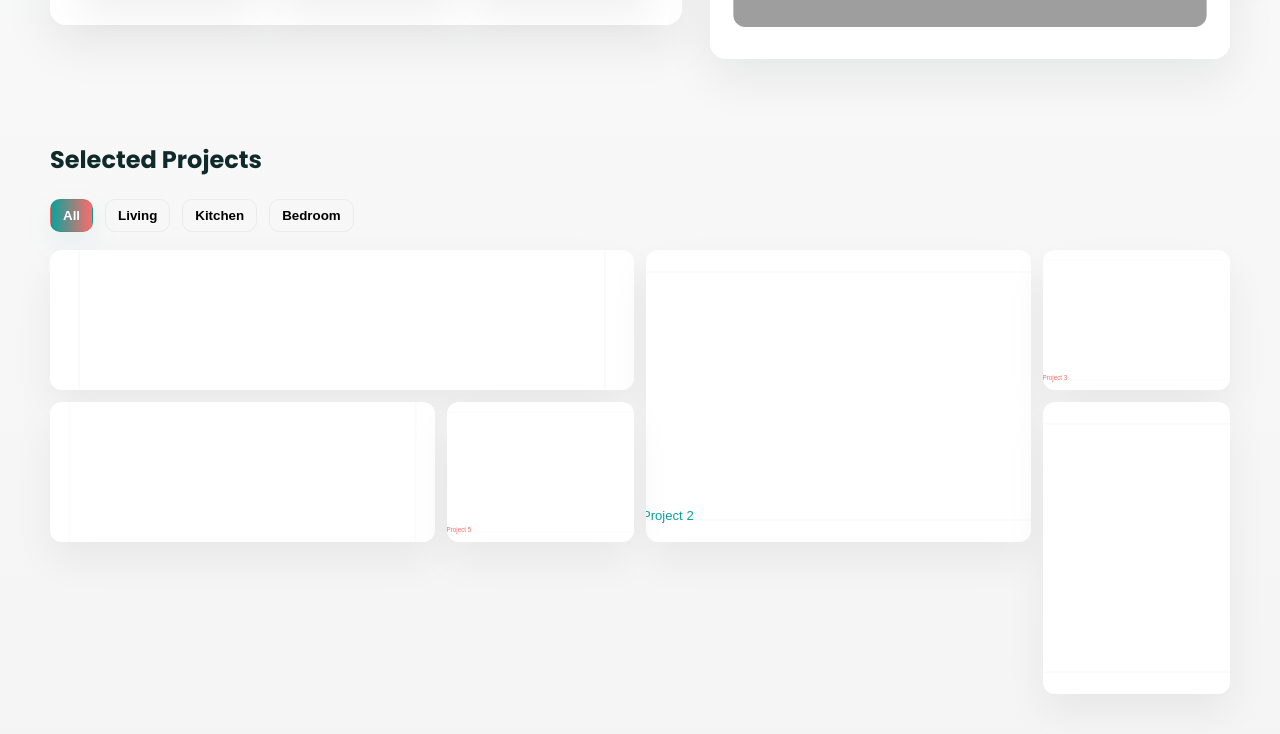
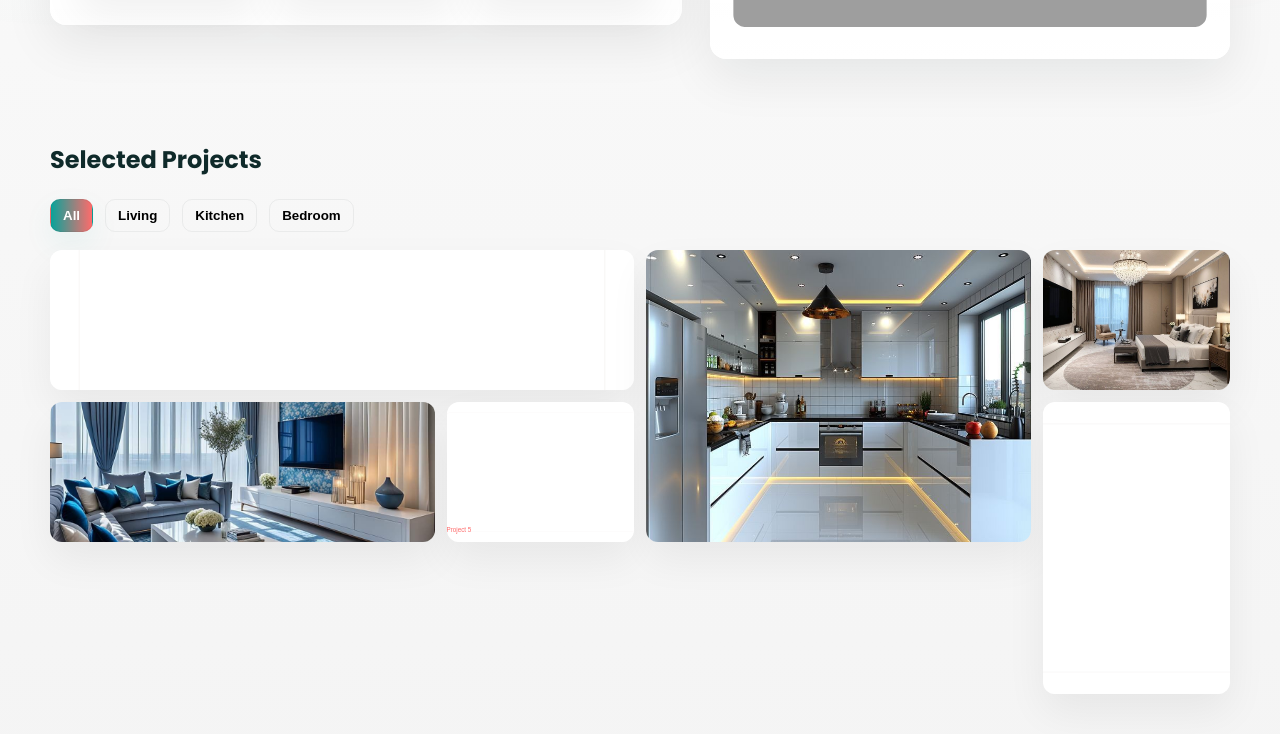
Before and after one commit to Dabbous129/interior, a plain HTML site: page index.html in a window 1280 px wide. Shown: the part 542-1276 px from the top of the page. Drawn offline with nearby package versions, Linux system fonts and the light colour scheme; grey boxes are pictures that could not be loaded.

Commit message:
Update index.html

```diff
--- a/index.html
+++ b/index.html
@@ -74,9 +74,9 @@
       </div>
       <div class="portfolio-grid" aria-hidden="false">
         <a class="item w3" data-cat="living"><img src="assets/portfolio1.svg" alt="Project 1"><div class="overlay"><div class="title">Cozy Family Home</div></div></a>
-        <a class="item w2 h2" data-cat="kitchen"><img src="assets/portfolio2.svg" alt="Project 2"><div class="overlay"><div class="title">Minimal Kitchen</div></div></a>
-        <a class="item" data-cat="bedroom"><img src="assets/portfolio3.svg" alt="Project 3"><div class="overlay"><div class="title">Scandinavian Bedroom</div></div></a>
-        <a class="item w2" data-cat="living"><img src="assets/portfolio4.svg" alt="Project 4"><div class="overlay"><div class="title">Boutique Office</div></div></a>
+        <a class="item w2 h2" data-cat="kitchen"><img src="assets/kitchen.jpg" alt="Project 2"><div class="overlay"><div class="title">Minimal Kitchen</div></div></a>
+        <a class="item" data-cat="bedroom"><img src="assets/bedroom.jpg" alt="Project 3"><div class="overlay"><div class="title">Scandinavian Bedroom</div></div></a>
+        <a class="item w2" data-cat="living"><img src="assets/living.jpg" alt="Project 4"><div class="overlay"><div class="title">Boutique Office</div></div></a>
         <a class="item" data-cat="kitchen"><img src="assets/portfolio5.svg" alt="Project 5"><div class="overlay"><div class="title">Flagship Retail</div></div></a>
         <a class="item h2" data-cat="bedroom"><img src="assets/portfolio6.svg" alt="Project 6"><div class="overlay"><div class="title">Hotel Lobby</div></div></a>
       </div>
```
